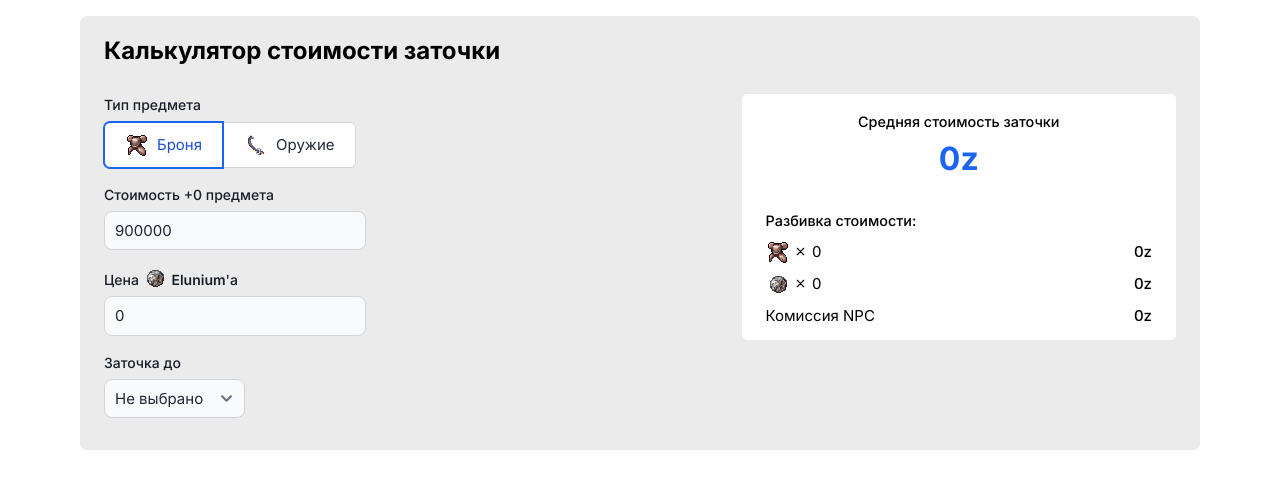
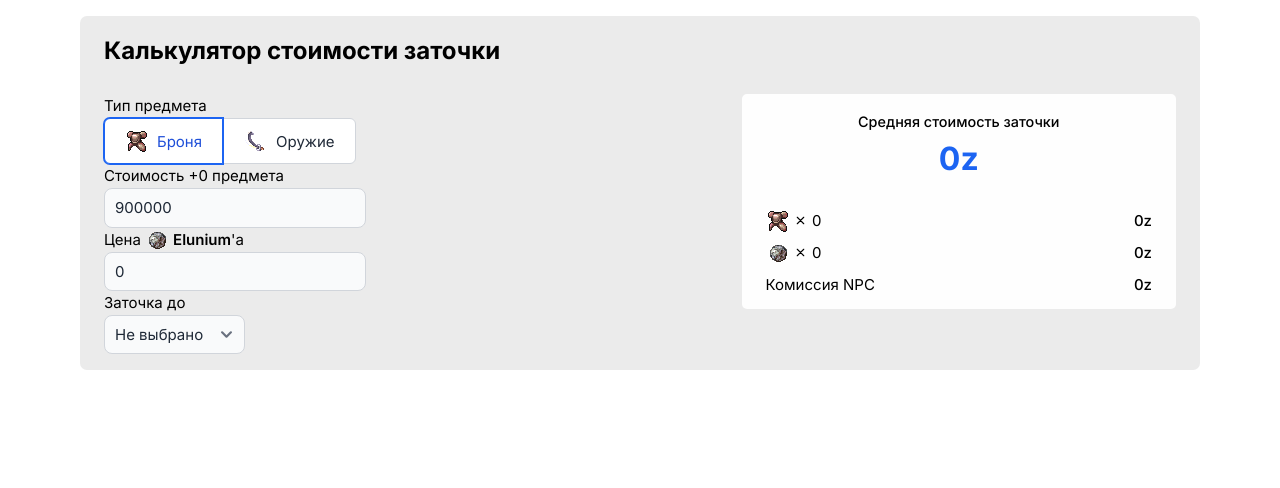
Before and after one commit to FreeRO/upgrade-calc, a Vue app: page / in a window 1280 px wide. Shown: the top 488 px of the page. Built offline with nearby package versions, Linux system fonts and the light colour scheme.

Commit message:
Move material icon + name to a separate component

```diff
--- a/src/components/UpgradeForm.vue
+++ b/src/components/UpgradeForm.vue
@@ -1,9 +1,9 @@
 <template>
   <div class="form-container">
     <form class="upgrade-form">
-      <div class="form-input-wrapper">
-        <div class="form-input-label">
-          <span class="form-input-label__text">Тип предмета</span>
+      <div class="input-wrapper">
+        <div class="input-label">
+          <span class="input-label__text">Тип предмета</span>
           <div class="button-group" role="group">
             <button
               class="button"
@@ -44,9 +44,9 @@
           </div>
         </div>
       </div>
-      <div class="form-input-wrapper" v-if="isWeaponItemTypeSelected">
-        <label class="form-input-label">
-          <span class="form-input-label__text">Уровень оружия</span>
+      <div class="input-wrapper" v-if="isWeaponItemTypeSelected">
+        <label class="input-label">
+          <span class="input-label__text">Уровень оружия</span>
           <select class="form-input" v-model="weaponLevel">
             <option v-for="level in weaponLevels" :value="level" :key="level">
               {{ level }}
@@ -54,26 +54,20 @@
           </select>
         </label>
       </div>
-      <div class="form-input-wrapper">
-        <label class="form-input-label">
-          <span class="form-input-label__text">Стоимость +0 предмета</span>
+      <div class="input-wrapper">
+        <label class="input-label">
+          <span class="input-label__text">Стоимость +0 предмета</span>
           <input class="form-input" type="number" v-model="itemPrice" />
         </label>
       </div>
-      <div class="form-input-wrapper">
-        <label class="form-input-label">
-          <span class="form-input-label__text">
+      <div class="input-wrapper">
+        <label class="input-label">
+          <span class="input-label__text">
             Цена
-            <img
-              v-if="defaultMaterialImageUrl"
-              :src="defaultMaterialImageUrl"
-              :alt="defaultMaterialName + ' icon'"
-              width="24"
-              height="24"
-              class="upgrade-material-image"
-            />
-            <span class="upgrade-material-name">{{ defaultMaterialName }}</span
-            >'a
+            <UpgradeMaterialTag
+              :image-url="defaultMaterialImageUrl"
+              :material-name="defaultMaterialName"
+            />'a
           </span>
           <input
             class="form-input"
@@ -83,9 +77,9 @@
           />
         </label>
       </div>
-      <div class="form-input-wrapper" v-show="isWeaponItemTypeSelected">
-        <div class="form-input-label">
-          <span class="form-input-label__text">Кто точит</span>
+      <div class="input-wrapper" v-show="isWeaponItemTypeSelected">
+        <div class="input-label">
+          <span class="input-label__text">Кто точит</span>
           <div class="button-group" role="group">
             <button
               class="button"
@@ -125,9 +119,9 @@
           </div>
         </div>
       </div>
-      <div class="form-input-wrapper">
-        <label class="form-input-label">
-          <span class="form-input-label__text">Заточка до</span>
+      <div class="input-wrapper">
+        <label class="input-label">
+          <span class="input-label__text">Заточка до</span>
           <select class="form-input" v-model="upgradeUntil">
             <option value="0">Не выбрано</option>
             <option v-for="level in upgradeLevels" :value="level" :key="level">
@@ -136,19 +130,14 @@
           </select>
         </label>
       </div>
-      <div class="form-input-wrapper" v-show="isEnrichedMaterialUsagePossible">
-        <div class="form-input-label">
-          <span class="form-input-label__text">
+      <div class="input-wrapper" v-show="isEnrichedMaterialUsagePossible">
+        <div class="input-label">
+          <span class="input-label__text">
             Использовать
-            <img
-              v-if="enrichedMaterialImageUrl"
-              :src="enrichedMaterialImageUrl"
-              :alt="enrichedMaterialName + ' icon'"
-              width="24"
-              height="24"
-              class="upgrade-material-image"
+            <UpgradeMaterialTag
+              :image-url="enrichedMaterialImageUrl"
+              :material-name="enrichedMaterialName"
             />
-            <span class="upgrade-material-name">{{ enrichedMaterialName }}</span>
             c заточки на...</span
           >
           <div class="button-group" role="group">
@@ -176,20 +165,15 @@
           </div>
         </div>
       </div>
-      <div class="form-input-wrapper" v-show="isEnrichedMaterialUsed">
-        <label class="form-input-label">
-          <span class="form-input-label__text">
+      <div class="input-wrapper" v-show="isEnrichedMaterialUsed">
+        <label class="input-label">
+          <span class="input-label__text">
             Цена
-            <img
-              v-if="enrichedMaterialImageUrl"
-              :src="enrichedMaterialImageUrl"
-              :alt="enrichedMaterialName + ' icon'"
-              width="24"
-              height="24"
-              class="upgrade-material-image"
+            <UpgradeMaterialTag
+              :image-url="enrichedMaterialImageUrl"
+              :material-name="enrichedMaterialName"
             />
-            <span class="upgrade-material-name">{{ enrichedMaterialName }}</span></span
-          >
+          </span>
           <input
             class="form-input"
             type="number"
@@ -204,7 +188,8 @@
       <div class="form-calculation-results__total-cost">
         {{ formatNumberWithDots(totalUpgradeCost) }}
       </div>
-      <div class="form-calculation-results__subtitle">Разбивка стоимости:</div>
+      <div class="divider"></div>
+      <!-- <div class="form-calculation-results__subtitle">Разбивка стоимости:</div> -->
       <div class="form-calculation-result">
         <div class="form-calculation-result-key">
           <img
@@ -283,6 +268,7 @@
 
 <script setup lang="ts">
 import { computed, ref, watch } from 'vue';
+import UpgradeMaterialTag from '@/components/UpgradeMaterialTag.vue';
 import {
   upgradeLevels,
   weaponUpgradeData,
@@ -478,9 +464,9 @@ const npcComission = computed(() => {
   }
   const defaultMaterialComission =
     defaultMaterialRequiredCount.value * upgradeData.value.npcUpgradePrice;
-  const erichedOriComission =
+  const erichedMaterialComission =
     enrichedMaterialRequiredCount.value * npcUpgradePriceWithEnrichedMaterial;
-  return roundToDecimalPlace(defaultMaterialComission + erichedOriComission, 0);
+  return roundToDecimalPlace(defaultMaterialComission + erichedMaterialComission, 0);
 });
 
 const totalUpgradeCost = computed(() => {
@@ -601,13 +587,4 @@ watch(
 );
 </script>
 
-<style scoped lang="scss">
-.upgrade-material-image {
-  margin-bottom: -0.3rem;
-  margin-right: 0.3rem;
-}
-.upgrade-material-name {
-  font-weight: 600;
-  display: inline;
-}
-</style>
+<style scoped lang="scss"></style>
--- /dev/null
+++ b/src/components/UpgradeMaterialTag.vue
@@ -0,0 +1,37 @@
+<template>
+  <span class="upgrade-material-tag">
+    <img
+      v-if="imageUrl"
+      :src="imageUrl"
+      :alt="materialName + ' icon'"
+      width="24"
+      height="24"
+      class="upgrade-material-tag__image"
+    />
+    <span class="upgrade-material-tag__name">{{ materialName }}</span>
+  </span>
+</template>
+
+<script setup lang="ts">
+const { imageUrl, materialName } = defineProps<{
+  imageUrl?: string;
+  materialName?: string;
+}>();
+</script>
+
+<style lang="scss">
+.upgrade-material-tag {
+  display: inline-flex;
+  align-items: baseline;
+
+  &__image {
+    margin-top: -0.1rem;
+    margin-right: 0.25rem;
+    align-self: self-end;
+  }
+  &__name {
+    font-weight: 600;
+    display: inline;
+  }
+}
+</style>
```
